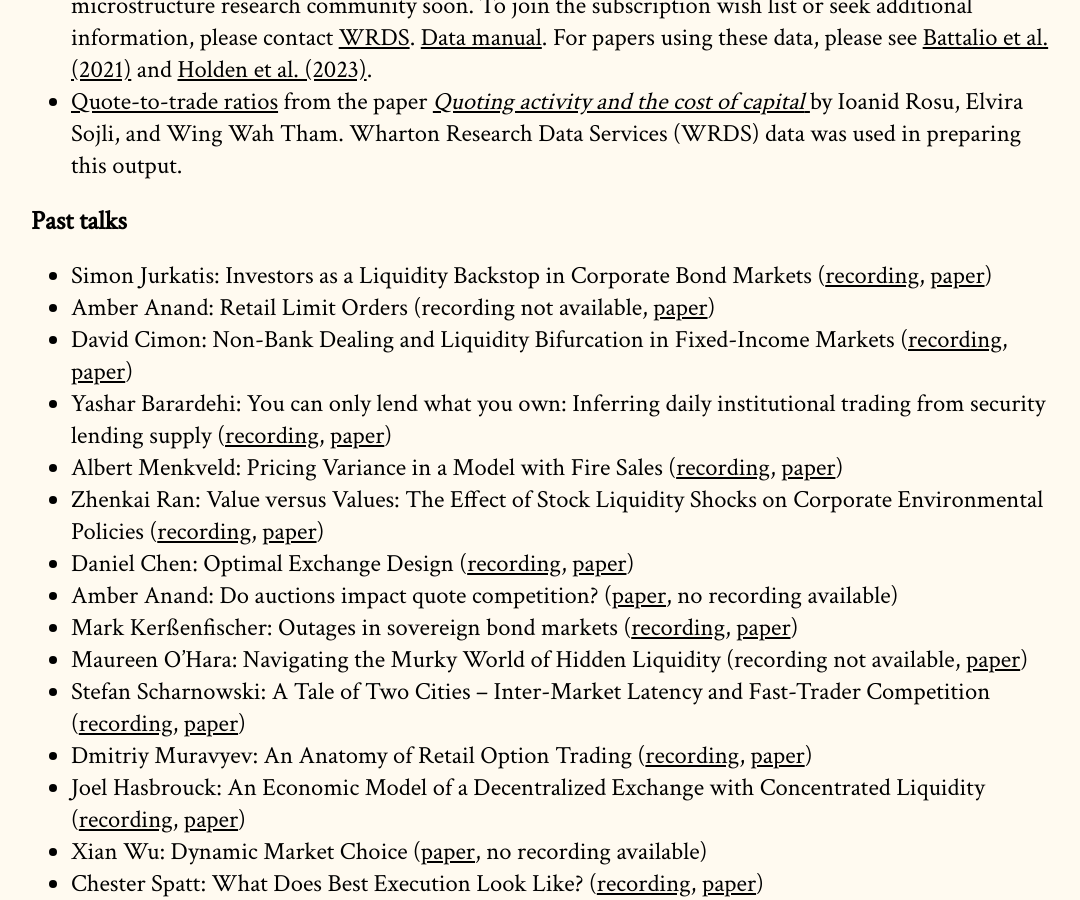
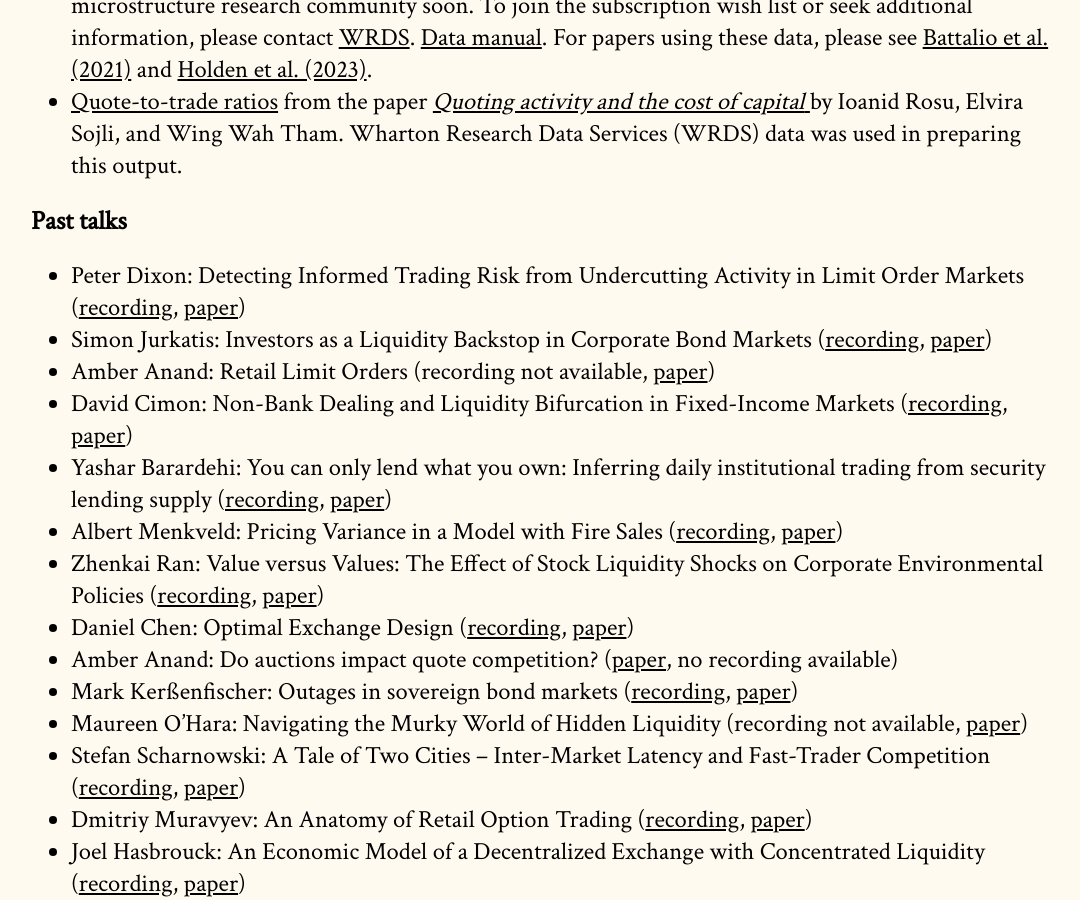
Before and after one commit to cpfiffer/microstructure.exchange, a Jekyll site: the page built from index.md, in a window 1280 px wide and 900 px high, scrolled down 3103 px. Shown: the whole window, without its empty margins (97-1177 px from the left). Built offline with Jekyll 4.4.1, drawn with Linux system fonts in a browser that asks for light colours; some web fonts are replaced.

Commit message:
Update index.md

```diff
--- a/index.md
+++ b/index.md
@@ -72,6 +72,7 @@ The Microstructure Exchange will host resources, tools, and data for microstruct
 - [Quote-to-trade ratios](https://drive.google.com/file/d/1H8wMvA_59-N5Y_xiDPGTbpBsX5BFwOIV/view) from the paper [_Quoting activity and the cost of capital_ ](https://papers.ssrn.com/sol3/papers.cfm?abstract_id=3005928) by Ioanid Rosu, Elvira Sojli, and Wing Wah Tham. Wharton Research Data Services (WRDS) data was used in preparing this output.
 
 ## Past talks
+- Peter Dixon: Detecting Informed Trading Risk from Undercutting Activity in Limit Order Markets ([recording](https://youtu.be/9XnOySV4WYM), [paper](https://papers.ssrn.com/sol3/papers.cfm?abstract_id=4689334))
 - Simon Jurkatis: Investors as a Liquidity Backstop in Corporate Bond Markets ([recording](https://youtu.be/5NQv2gQu-Sw), [paper](https://papers.ssrn.com/sol3/papers.cfm?abstract_id=5229934))
 - Amber Anand: Retail Limit Orders (recording not available, [paper](https://microstructure.exchange/papers/Retail%20Limit%20Orders%2004082025.pdf))
 - David Cimon: Non-Bank Dealing and Liquidity Bifurcation in Fixed-Income Markets ([recording](https://youtu.be/68jL8D6bIcE), [paper](https://papers.ssrn.com/sol3/papers.cfm?abstract_id=5089905))
```
